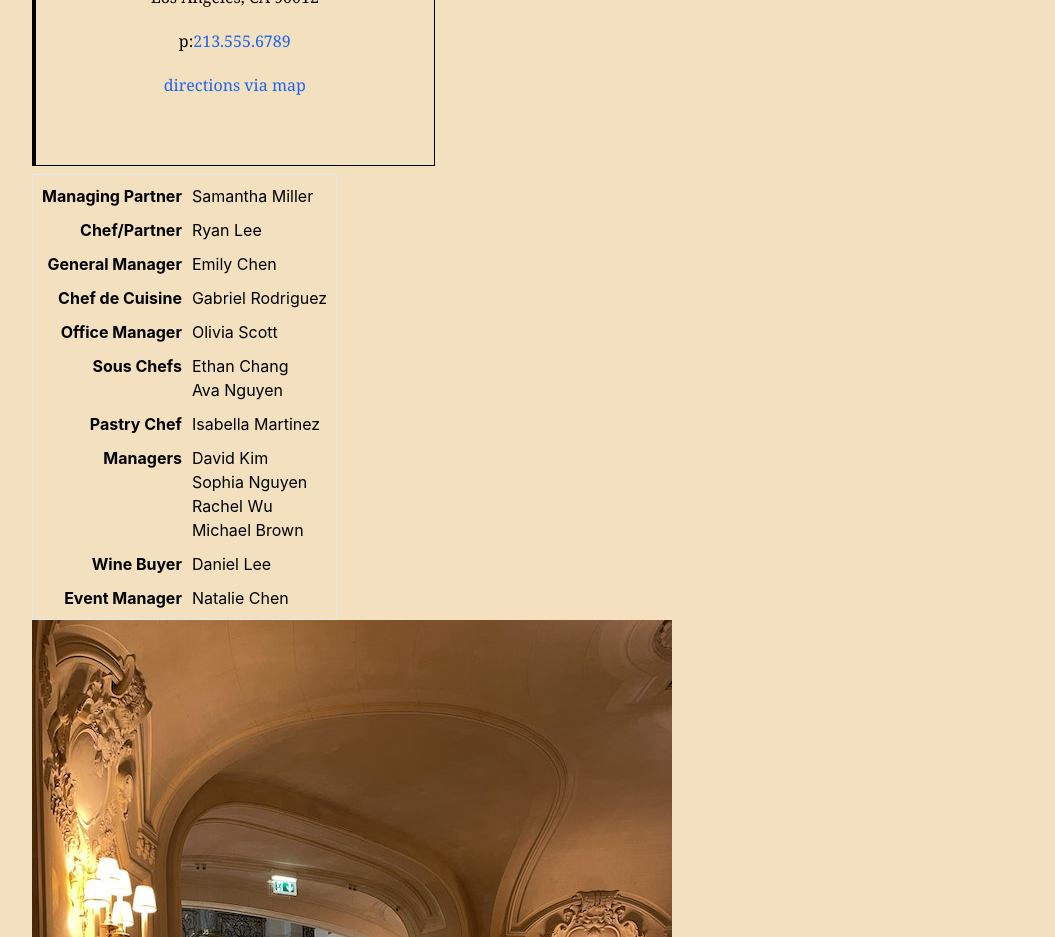
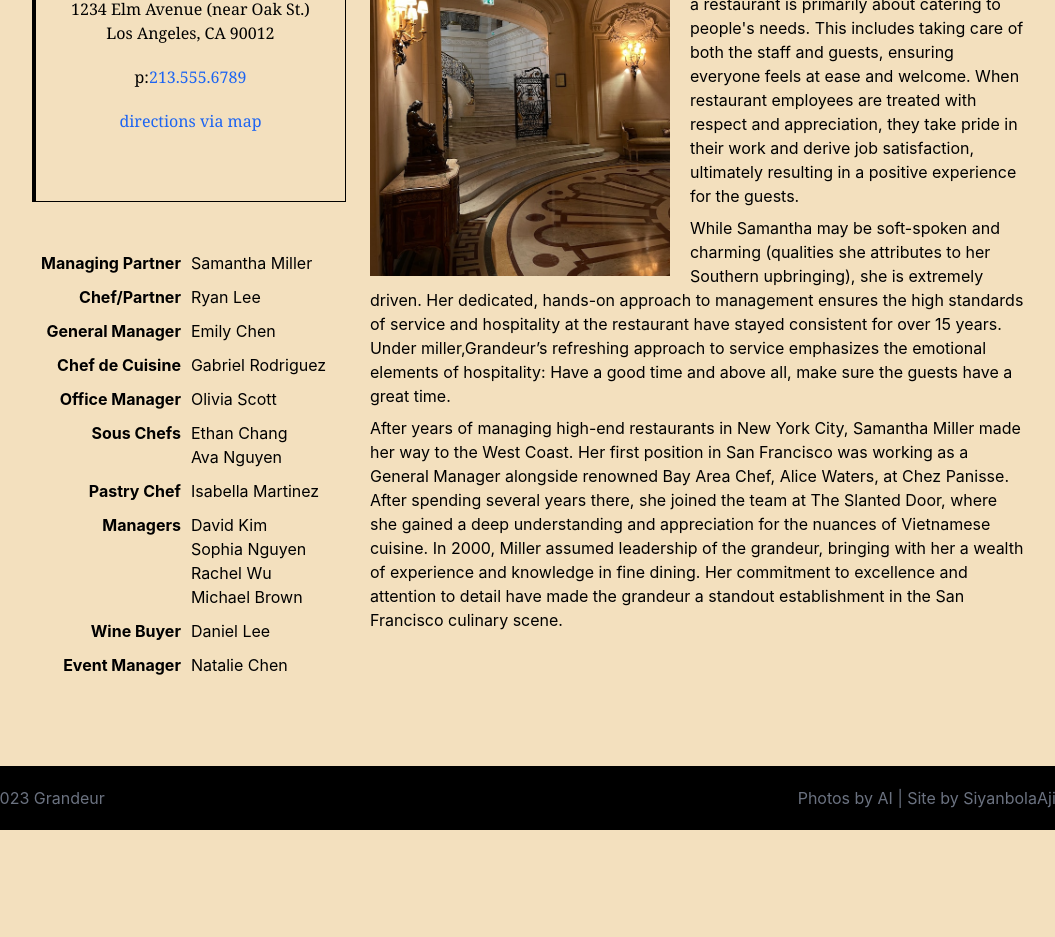
Before and after one commit to harjeeyborlah/The-Grandeur, a plain HTML site: page about.html in a window 1280 px wide. Shown: the part 733-1670 px from the top of the page, without its empty margins (112-1167 px from the left). After the commit the page ends 1563 px from the top, so only its background shows below. Drawn offline with nearby package versions, Linux system fonts and the light colour scheme.

Commit message:
afternoon 6/4/2023

```diff
--- a/about.html
+++ b/about.html
@@ -191,12 +191,12 @@
     </section>
 
     <section class="mx-5 md:mx-36">
-      <div>
+      <div class="flex flex-col md:flex-row gap-6  mb-20">
         <!--flex for main item-->
 
-        <div>
+        <div class="w-[48%]">
           <div
-            class="p-7 border-y-[1px] border-r-[1px] border-black border-l-4 mb-2 inline-block"
+            class="p-7 border-y-[1px] border-r-[1px] border-black border-l-4 mb-10 inline-block "
           >
             <div class="text-center mb-10">
               <div class="pb-5 text-3xl">The Grandeur Hotel</div>
@@ -204,7 +204,8 @@
               <div class="font-serif pb-5">Los Angeles, CA 90012</div>
               <div class="pb-5 font-serif">
                 p:<a href="tel:213.555.6789" class="text-blue-600"
-                  >213.555.6789</a>
+                  >213.555.6789</a
+                >
               </div>
               <div class="text-blue-600 font-serif">
                 <a href="#"> directions via map</a>
@@ -212,138 +213,136 @@
             </div>
           </div>
 
-          <table class="font-sans border-separate border-spacing-x-2 border-spacing-y-2 border">
+          <table
+            class="font-sans border-separate border-spacing-x-2 border-spacing-y-2 "
+          >
             <tbody>
               <tr>
                 <td class="text-right">
-                  <strong>
-                    Managing Partner
-                  </strong>
+                  <strong> Managing Partner </strong>
                 </td>
-                <td>
-                  Samantha Miller
-                </td>
+                <td>Samantha Miller</td>
               </tr>
 
               <tr>
                 <td class="text-right">
-                  <strong>
-                    Chef/Partner
-                  </strong>
+                  <strong> Chef/Partner </strong>
                 </td>
-                <td>
-                  Ryan Lee
-                </td>
+                <td>Ryan Lee</td>
               </tr>
 
               <tr>
                 <td class="text-right">
-                  <strong>
-                    General Manager
-                  </strong>
+                  <strong> General Manager </strong>
                 </td>
-                <td>
-                  Emily Chen
-                </td>
+                <td>Emily Chen</td>
               </tr>
 
               <tr>
                 <td class="text-right">
-                  <strong>
-                    Chef de Cuisine
-                  </strong>
+                  <strong> Chef de Cuisine </strong>
                 </td>
-                <td>
-                  Gabriel Rodriguez
-                </td>
+                <td>Gabriel Rodriguez</td>
               </tr>
 
               <tr>
                 <td class="text-right">
-                  <strong>
-                    Office Manager
-                  </strong>
+                  <strong> Office Manager </strong>
                 </td>
-                <td>
-                  Olivia Scott
-                </td>
+                <td>Olivia Scott</td>
               </tr>
 
               <tr>
                 <td class="text-right align-top">
-                  <strong>
-                    Sous Chefs
-                  </strong>
+                  <strong> Sous Chefs </strong>
                 </td>
                 <td>
                   Ethan Chang
-                  <br>
+                  <br />
                   Ava Nguyen
                 </td>
               </tr>
 
               <tr>
                 <td class="text-right">
-                  <strong>
-                    Pastry Chef
-                  </strong>
+                  <strong> Pastry Chef </strong>
                 </td>
-                <td>
-                  Isabella Martinez
-                </td>
+                <td>Isabella Martinez</td>
               </tr>
 
               <tr>
                 <td class="text-right align-top">
-                  <strong>
-                    Managers
-                  </strong>
+                  <strong> Managers </strong>
                 </td>
                 <td>
                   David Kim
-                  <br>
+                  <br />
                   Sophia Nguyen
-                  <br>
+                  <br />
                   Rachel Wu
-                  <br>
+                  <br />
                   Michael Brown
                 </td>
               </tr>
 
               <tr>
                 <td class="text-right">
-                  <strong>
-                    Wine Buyer
-                  </strong>
+                  <strong> Wine Buyer </strong>
                 </td>
-                <td>
-                  Daniel Lee
-                </td>
+                <td>Daniel Lee</td>
               </tr>
 
               <tr>
                 <td class="text-right">
-                  <strong>
-                    Event Manager
-                  </strong>
+                  <strong> Event Manager </strong>
                 </td>
-                <td>
-                  Natalie Chen
-                </td>
+                <td>Natalie Chen</td>
               </tr>
-
             </tbody>
           </table>
-
-
         </div>
 
-        <div>
-          <div>
-            <img src="/Pictures/pexels-eugenia-remark-14426182(1).jpg">
-          </div>
+        <div class="w-full md:w-[52%]">
+          <img
+            src="/Pictures/pexels-eugenia-remark-14426182(1).jpg"
+            class="max-w-[300px] max-h-[500px] md:float-left mr-5"
+          />
+
+          <h3 class=" text-lg text-blue-600">Samantha Miller</h3>
+          <p class="font-sans mt-2 text-blue-600">Managing Partner</p>
+          <p class="font-sans  mt-2">
+            Samantha Miller, who has been leading the grandeur since 2000,
+            believes that running a restaurant is primarily about catering to
+            people's needs. This includes taking care of both the staff and
+            guests, ensuring everyone feels at ease and welcome. When restaurant
+            employees are treated with respect and appreciation, they take pride
+            in their work and derive job satisfaction, ultimately resulting in a
+            positive experience for the guests.
+          </p>
+          <p class="font-sans mt-2">
+            While Samantha may be soft-spoken and charming (qualities she
+            attributes to her Southern upbringing), she is extremely driven. Her
+            dedicated, hands-on approach to management ensures the high
+            standards of service and hospitality at the restaurant have stayed
+            consistent for over 15 years. Under miller,Grandeur’s refreshing
+            approach to service emphasizes the emotional elements of
+            hospitality: Have a good time and above all, make sure the guests
+            have a great time.
+          </p>
+          <p class="font-sans mt-2">
+            After years of managing high-end restaurants in New York City,
+            Samantha Miller made her way to the West Coast. Her first position
+            in San Francisco was working as a General Manager alongside renowned
+            Bay Area Chef, Alice Waters, at Chez Panisse. After spending several
+            years there, she joined the team at The Slanted Door, where she
+            gained a deep understanding and appreciation for the nuances of
+            Vietnamese cuisine. In 2000, Miller assumed leadership of the
+            grandeur, bringing with her a wealth of experience and knowledge in
+            fine dining. Her commitment to excellence and attention to detail
+            have made the grandeur a standout establishment in the San Francisco
+            culinary scene.
+          </p>
         </div>
-
       </div>
     </section>
 
@@ -368,7 +367,7 @@
     </button>
 
     <footer
-      class="bg-black flex flex-col items-center md:flex-row justify-between font-sans py-5"
+      class="bg-black flex flex-col items-center md:flex-row justify-between font-sans py-5 bottom-0 w-full"
     >
       <div class="md:ml-10 text-gray-500">© 2015-2023 Grandeur</div>
       <div class="md:mr-20 text-gray-500">
```
Also changed, not shown: public/style.css.
